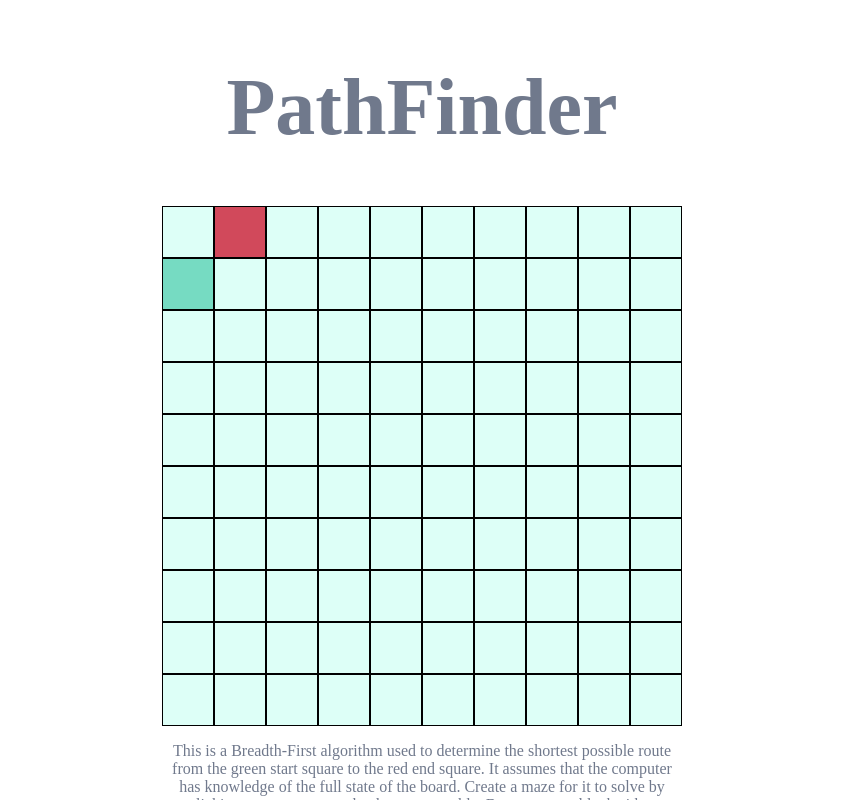
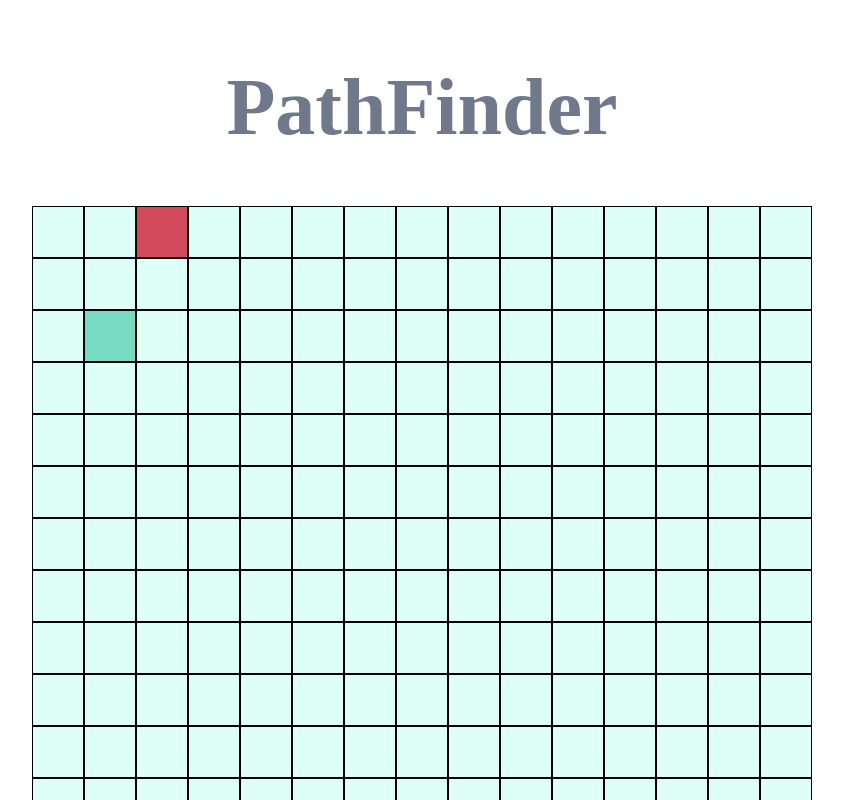
Before and after one commit to JakeTompkins/PathFinder, a React (Create React App) app: page / in a window 1280 px wide. Shown: the top 800 px of the page, without its empty margins (218-1061 px from the left). Built offline with nearby package versions, Linux system fonts and the light colour scheme; the HTML template or start-up script is replaced by a standard one.

Commit message:
improved dfs to always return end cell if it is adjacent to current cell

```diff
--- a/src/App.js
+++ b/src/App.js
@@ -9,11 +9,11 @@ function App() {
       <h1 className="title">PathFinder</h1>
       <div className="container">
         <GridSwitcher
-          grids={[<KnownGrid height={10}
-            width={10} />,
+          grids={[<KnownGrid height={15}
+            width={15} />,
           <UnknownGrid
-            height={10}
-            width={10}
+            height={15}
+            width={15}
           />]} />
       </div>
     </div>
--- a/src/containers/unknownGrid.jsx
+++ b/src/containers/unknownGrid.jsx
@@ -16,7 +16,7 @@ class UnknownGrid extends Component {
       intId: null
     }
 
-    this.instructions = "This is a Depth-First algorithm used to find a path from the green start square to the red end square. The path it finds will not be optimized due to the computer only being aware of squares that it has traversed and their immediate surroundings. The maze is randomly generated and will sometimes be unpassable, in which case the path will retrace to the start square and come to an end."
+    this.instructions = "This is a Depth-First algorithm used to find a path from the green start square to the red end square. The path it finds will not be optimized due to the computer only being aware of squares that it has traversed. The maze is randomly generated and will sometimes be unpassable, in which case the path will retrace to the start square and come to an end."
   }
 
   componentDidMount() {
@@ -119,9 +119,9 @@ class UnknownGrid extends Component {
 
     let candidates = [up, down, left, right].filter(cell => cell && !cell.visited)
 
-    console.log(candidates)
+    const endCell = candidates.filter(cell => cell === this.state.end)
 
-    return candidates[Math.floor(Math.random() * candidates.length)]
+    return endCell.length > 0 ? endCell[0] : candidates[Math.floor(Math.random() * candidates.length)]
   }
 
   nextStep = cell => {
```
